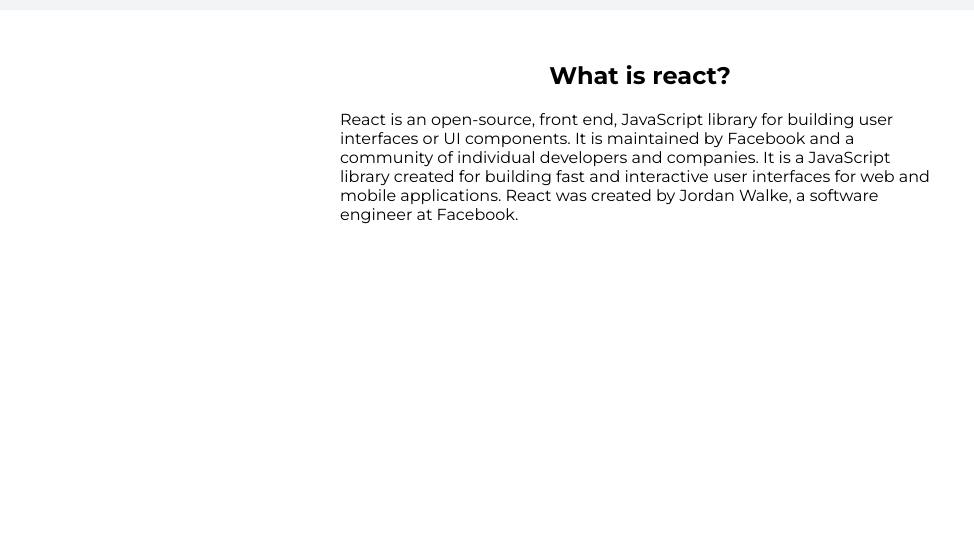
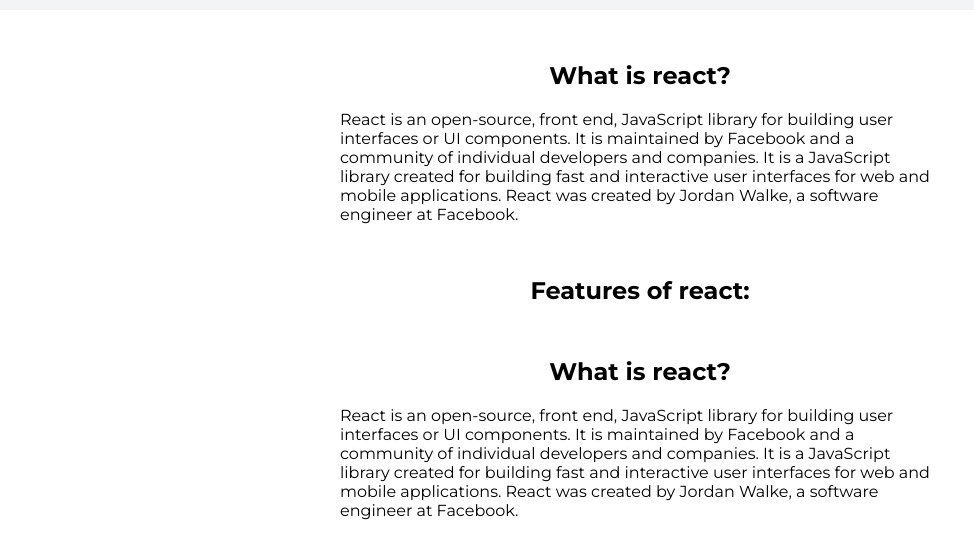
Before and after one commit to nikhiljugale007/mark3-component-library, a plain HTML site: page personal_blog.html in a window 1280 px wide. Shown: the part 458-1016 px from the top of the page, without its empty margins (0-974 px from the left). Before the commit the page ends 800 px from the top, so only its background shows below. Drawn offline with Linux system fonts and the light colour scheme.

Commit message:
Update personal_blog.html

```diff
--- a/personal_blog.html
+++ b/personal_blog.html
@@ -32,7 +32,24 @@
                  created by Jordan Walke, a software engineer at Facebook.
             </p>
         </div>
+
+        <h1 style="paddingleft:0px;" >Features of react:</h1>
+
+        <div class="container  container-center" >
+            <h1 style="padding:0px;" >What is react?</h1>
+            <p>React is an open-source, front end, JavaScript library
+                for building user interfaces or UI components. It is
+                maintained by Facebook and a community of individual developers
+                and companies.
+                It is a JavaScript library created for building fast
+                and interactive user interfaces for web and mobile applications.
+                React was
+                 created by Jordan Walke, a software engineer at Facebook.
+            </p>
+        </div>
+
     </section>
+
 
 </body>
 </html>
```
